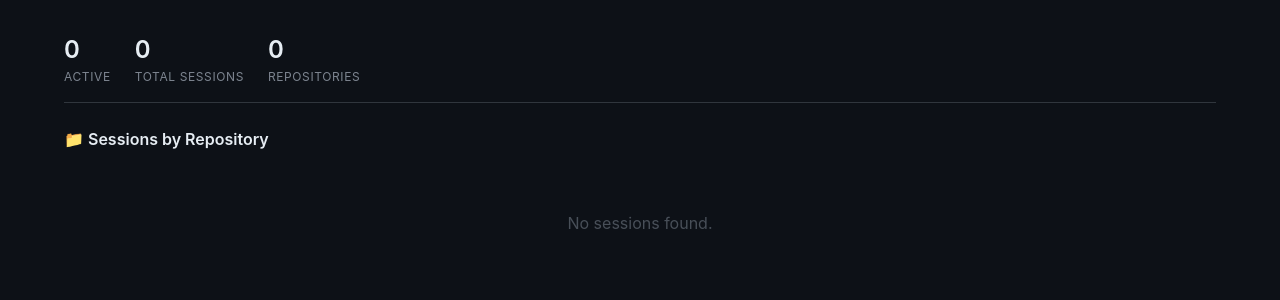
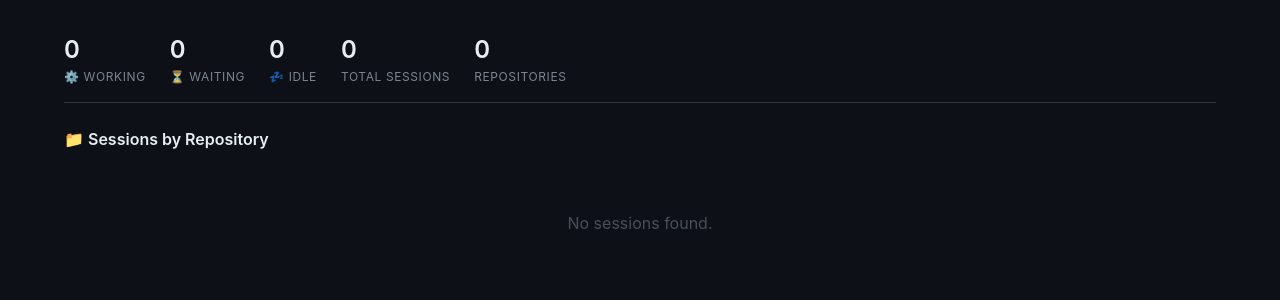
Before and after one commit to Seanstoppable/agency-office, a FastAPI app: page / in a window 1280 px wide. Shown: the part 54-354 px from the top of the page. Run offline with FastAPI, Linux system fonts and the light colour scheme; data that the repository does not hold is empty.

Commit message:
feat: detect and highlight session activity states
Reads last event from events.jsonl to determine session state:
- assistant.turn_end (recent) → ⏳ Waiting for input (pulsing amber)
- assistant.turn_end (>1h ago) → 💤 Idle with age (stale/zombie)
- tool/function/turn_start → ⚙️ Working (green)
- session.shutdown / no events → 💤 Idle (stale lock file)

Stats bar shows Working/Waiting/Idle breakdown. Fixed reverse-read
bug where 1KB buffer was too small for large event JSON lines
(switched to 64KB tail read).

Co-authored-by: Copilot <223556219+Copilot@users.noreply.github.com>

```diff
--- a/app.py
+++ b/app.py
@@ -63,6 +63,64 @@ def get_active_sessions() -> dict[str, int]:
         except (ValueError, ProcessLookupError, PermissionError):
             pass
     return active
+
+
+def get_session_activity_state(session_id: str) -> str:
+    """Detect if an active session is waiting for input or working.
+
+    Returns: 'waiting', 'working', 'stale', or 'unknown'
+    Based on the last event type in events.jsonl:
+      - assistant.turn_end recently (< 1h) → waiting for user prompt
+      - assistant.turn_end long ago (> 1h) → stale (abandoned terminal)
+      - tool.*, function, assistant.turn_start, assistant.message → working
+    """
+    events_path = SESSION_STATE_DIR / session_id / "events.jsonl"
+    if not events_path.exists():
+        return "stale"
+    try:
+        # Read last 64KB — enough for even very long event JSON lines
+        with open(events_path, "rb") as f:
+            f.seek(0, 2)
+            size = f.tell()
+            if size == 0:
+                return "stale"
+            f.seek(max(0, size - 65536))
+            tail = f.read().decode("utf-8", errors="replace")
+        last_line = ""
+        for line in reversed(tail.splitlines()):
+            if line.strip():
+                last_line = line
+                break
+        if not last_line:
+            return "stale"
+        event = json.loads(last_line)
+        etype = event.get("type", "")
+        timestamp = event.get("timestamp", "")
+
+        if etype == "assistant.turn_end":
+            # Check how long ago - if >1h, it's a stale/abandoned session
+            if timestamp:
+                try:
+                    evt_time = datetime.fromisoformat(timestamp.replace("Z", "+00:00"))
+                    age = (datetime.now(timezone.utc) - evt_time).total_seconds()
+                    if age > 3600:  # 1 hour
+                        return "stale"
+                except Exception:
+                    pass
+            return "waiting"
+        elif etype in ("session.shutdown", "session.start", "session.resume"):
+            return "stale"
+        elif etype in (
+            "tool.execution_start", "tool.execution_complete",
+            "function", "assistant.turn_start", "assistant.message",
+            "hook.start", "hook.end", "subagent.started",
+            "user.message",
+        ):
+            return "working"
+        else:
+            return "unknown"
+    except Exception:
+        return "unknown"
 
 
 def get_workspace_yaml(session_id: str) -> dict:
@@ -173,6 +231,7 @@ async def dashboard(request: Request):
         row = dict(s)
         row["is_active"] = s["id"] in active_pids
         row["pid"] = active_pids.get(s["id"])
+        row["activity_state"] = get_session_activity_state(s["id"]) if row["is_active"] else None
         # Fill in missing metadata from workspace.yaml
         if not row.get("cwd") or not row.get("repository"):
             ws = get_workspace_yaml(s["id"])
@@ -297,6 +356,7 @@ async def api_sessions():
     for s in sessions:
         row = dict(s)
         row["is_active"] = s["id"] in active_pids
+        row["activity_state"] = get_session_activity_state(s["id"]) if row["is_active"] else None
         if not row.get("repository"):
             ws = get_workspace_yaml(s["id"])
             row["repository"] = ws.get("repository", "")
@@ -835,6 +895,7 @@ async def office_view(request: Request):
         row = dict(s)
         row["is_active"] = s["id"] in active_pids
         row["pid"] = active_pids.get(s["id"])
+        row["activity_state"] = get_session_activity_state(s["id"]) if row["is_active"] else None
         if not row.get("cwd") or not row.get("repository"):
             ws = get_workspace_yaml(s["id"])
             row["cwd"] = row.get("cwd") or ws.get("cwd", "")
@@ -985,6 +1046,8 @@ async def library_view(request: Request):
     for s in sessions:
         row = dict(s)
         row["is_active"] = s["id"] in active_pids
+        row["pid"] = active_pids.get(s["id"])
+        row["activity_state"] = get_session_activity_state(s["id"]) if row["is_active"] else None
         if not row.get("cwd") or not row.get("repository"):
             ws = get_workspace_yaml(s["id"])
             row["cwd"] = row.get("cwd") or ws.get("cwd", "")
--- a/templates/base.html
+++ b/templates/base.html
@@ -177,6 +177,27 @@
         .badge-active {
             background: rgba(63, 185, 80, 0.15);
             color: var(--accent-green);
+        }
+
+        .badge-waiting {
+            background: rgba(210, 153, 34, 0.2);
+            color: #d2992a;
+            animation: pulse-waiting 2s ease-in-out infinite;
+        }
+
+        @keyframes pulse-waiting {
+            0%, 100% { opacity: 1; }
+            50% { opacity: 0.5; }
+        }
+
+        .badge-working {
+            background: rgba(63, 185, 80, 0.15);
+            color: var(--accent-green);
+        }
+
+        .badge-stale {
+            background: rgba(139, 148, 158, 0.15);
+            color: var(--text-muted);
         }
 
         .badge-repo {
--- a/templates/dashboard.html
+++ b/templates/dashboard.html
@@ -6,8 +6,16 @@
 <!-- Stats -->
 <div class="stats-bar">
     <div class="stat">
-        <span class="stat-value">{{ active_sessions | length }}</span>
-        <span class="stat-label">Active</span>
+        <span class="stat-value">{{ active_sessions | selectattr('activity_state', 'equalto', 'working') | list | length }}</span>
+        <span class="stat-label">⚙️ Working</span>
+    </div>
+    <div class="stat">
+        <span class="stat-value">{{ active_sessions | selectattr('activity_state', 'equalto', 'waiting') | list | length }}</span>
+        <span class="stat-label">⏳ Waiting</span>
+    </div>
+    <div class="stat">
+        <span class="stat-value">{{ active_sessions | selectattr('activity_state', 'equalto', 'stale') | list | length }}</span>
+        <span class="stat-label">💤 Idle</span>
     </div>
     <div class="stat">
         <span class="stat-value" id="totalSessionCount">{{ total_sessions }}</span>
@@ -34,7 +42,15 @@
                     <a href="/session/{{ s.id }}">{{ s.summary or 'Untitled session' }}</a>
                 </div>
                 <div class="session-meta">
+                    {% if s.activity_state == 'waiting' %}
+                    <span class="badge badge-waiting">⏳ Waiting for input</span>
+                    {% elif s.activity_state == 'working' %}
+                    <span class="badge badge-working">⚙️ Working (PID {{ s.pid }})</span>
+                    {% elif s.activity_state == 'stale' %}
+                    <span class="badge badge-stale">💤 Idle ({{ s.updated_at | time_ago }})</span>
+                    {% else %}
                     <span class="badge badge-active">● Running (PID {{ s.pid }})</span>
+                    {% endif %}
                     {% if s.repository %}
                     <span class="badge badge-repo">{{ s.repository | short_repo }}</span>
                     {% endif %}
@@ -80,7 +96,15 @@
                 </div>
                 <div class="session-meta">
                     {% if s.is_active %}
-                    <span class="badge badge-active">● Running (PID {{ s.pid }})</span>
+                    {% if s.activity_state == 'waiting' %}
+                    <span class="badge badge-waiting">⏳ Waiting for input</span>
+                    {% elif s.activity_state == 'working' %}
+                    <span class="badge badge-working">⚙️ Working</span>
+                    {% elif s.activity_state == 'stale' %}
+                    <span class="badge badge-stale">💤 Idle</span>
+                    {% else %}
+                    <span class="badge badge-active">● Running</span>
+                    {% endif %}
                     {% endif %}
                     {% if s.branch %}
                     <span class="badge badge-branch">⎇ {{ s.branch }}</span>
```
